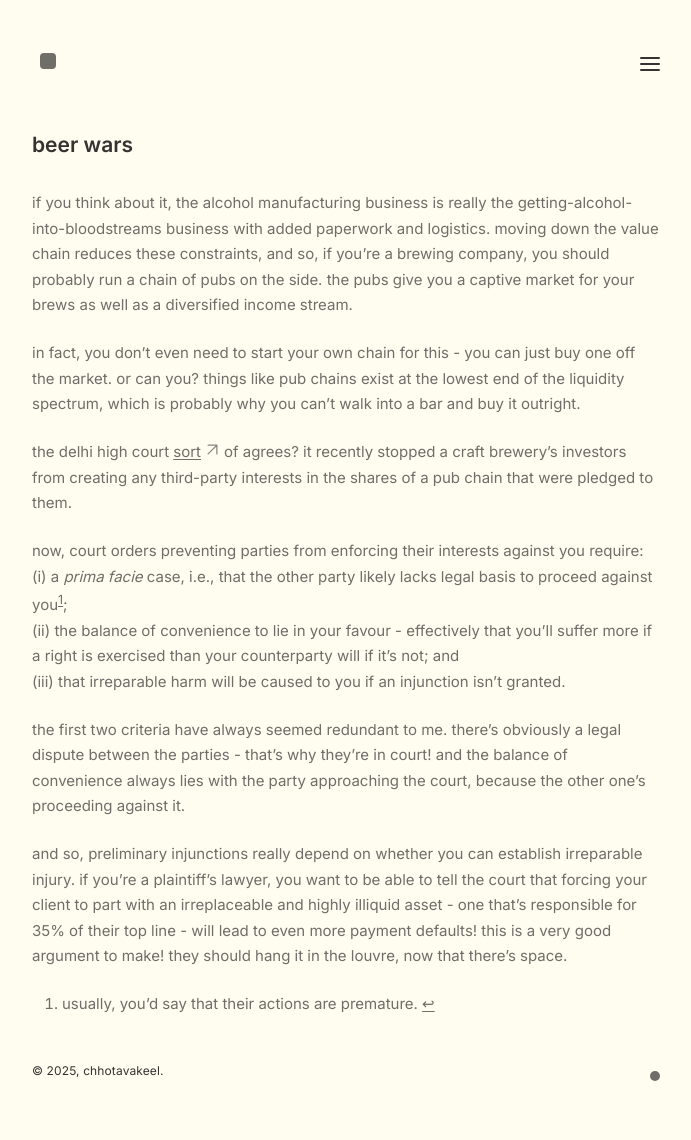
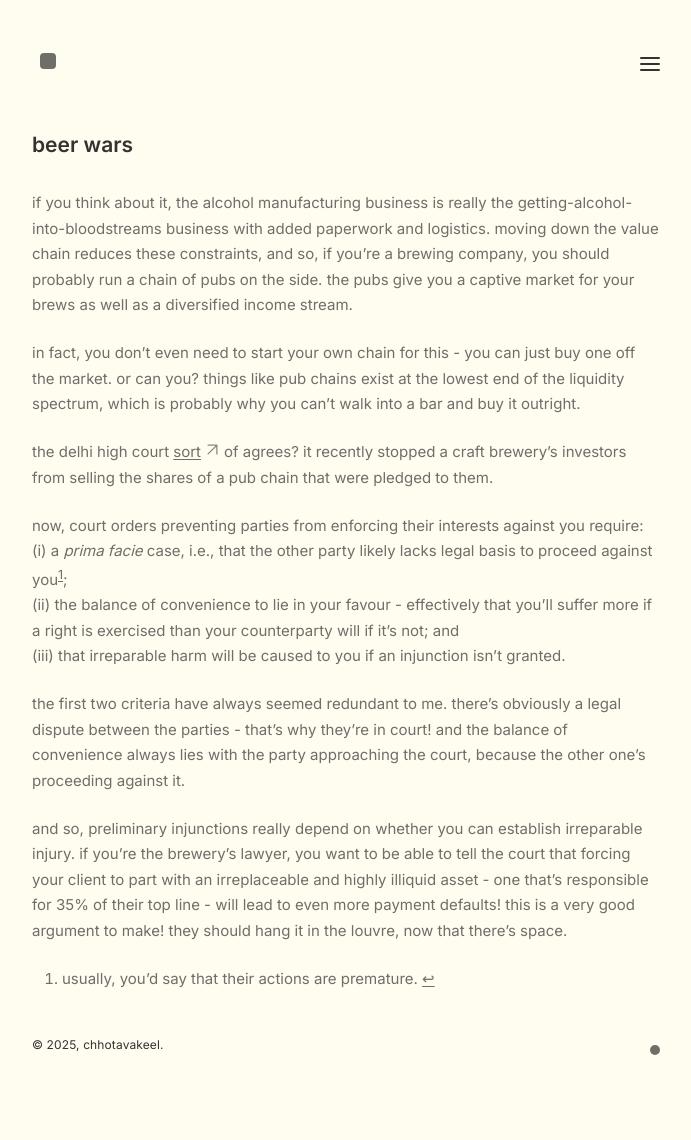
Before and after one commit to chhotavakeel/updatedsite, a Jekyll site: the page built from _notes/Public/beer-wars.md, in a window 1280 px wide. Shown: the whole page, without its empty margins (293-984 px from the left). Built offline with Jekyll 4.4.1, drawn with Linux system fonts in a browser that asks for light colours; after the commit the page ends 1114 px from its top, so only the background shows below that.

Commit message:
Update beer-wars.md

```diff
--- a/_notes/Public/beer-wars.md
+++ b/_notes/Public/beer-wars.md
@@ -12,7 +12,7 @@ if you think about it, the alcohol manufacturing business is really the getting-
 
 in fact, you don't even need to start your own chain for this - you can just buy one off the market. or can you? things like pub chains exist at the lowest end of the liquidity spectrum, which is probably why you can't walk into a bar and buy it outright.
 
-the delhi high court [sort](https://delhihighcourt.nic.in/app/showlogo/1761044929_ca132dea8300eafe_jis_4432025.pdf/2025) of agrees? it recently stopped a craft brewery's investors from creating any third-party interests in the shares of a pub chain that were pledged to them.
+the delhi high court [sort](https://delhihighcourt.nic.in/app/showlogo/1761044929_ca132dea8300eafe_jis_4432025.pdf/2025) of agrees? it recently stopped a craft brewery's investors from selling the shares of a pub chain that were pledged to them.
 
 now, court orders preventing parties from enforcing their interests against you require: <br>
 (i) a *prima facie* case, i.e., that the other party likely lacks legal basis to proceed against you[^1]; <br>
@@ -21,6 +21,6 @@ now, court orders preventing parties from enforcing their interests against you
 
 the first two criteria have always seemed redundant to me. there's obviously a legal dispute between the parties - that's why they're in court! and the balance of convenience always lies with the party approaching the court, because the other one's proceeding against it.
 
-and so, preliminary injunctions really depend on whether you can establish irreparable injury. if you're a plaintiff's lawyer, you want to be able to tell the court that forcing your client to part with an irreplaceable and highly illiquid asset - one that's responsible for 35% of their top line - will lead to even more payment defaults! this is a very good argument to make! they should hang it in the louvre, now that there's space.
+and so, preliminary injunctions really depend on whether you can establish irreparable injury. if you're the brewery's lawyer, you want to be able to tell the court that forcing your client to part with an irreplaceable and highly illiquid asset - one that's responsible for 35% of their top line - will lead to even more payment defaults! this is a very good argument to make! they should hang it in the louvre, now that there's space.
 
 [^1]: usually, you'd say that their actions are premature.
```
